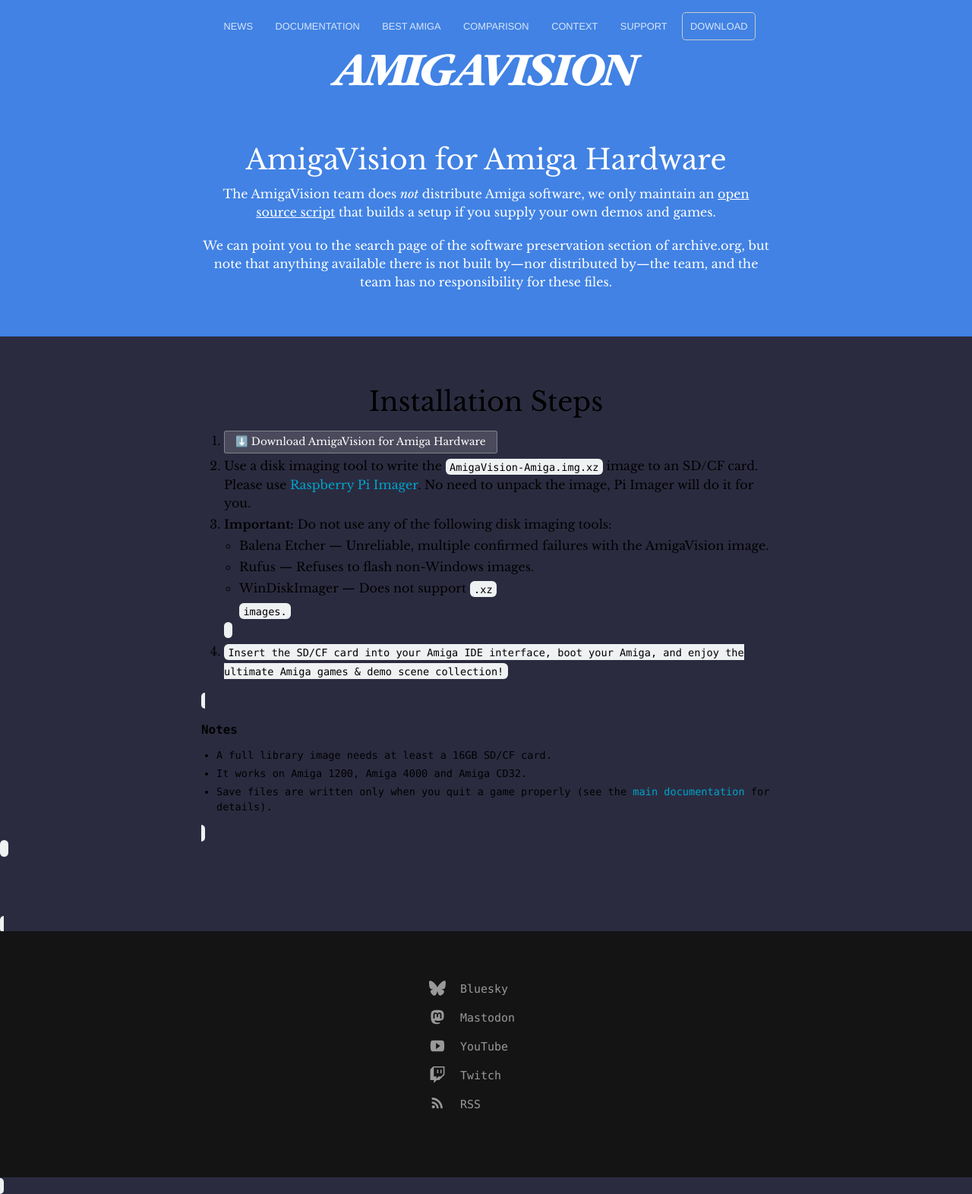
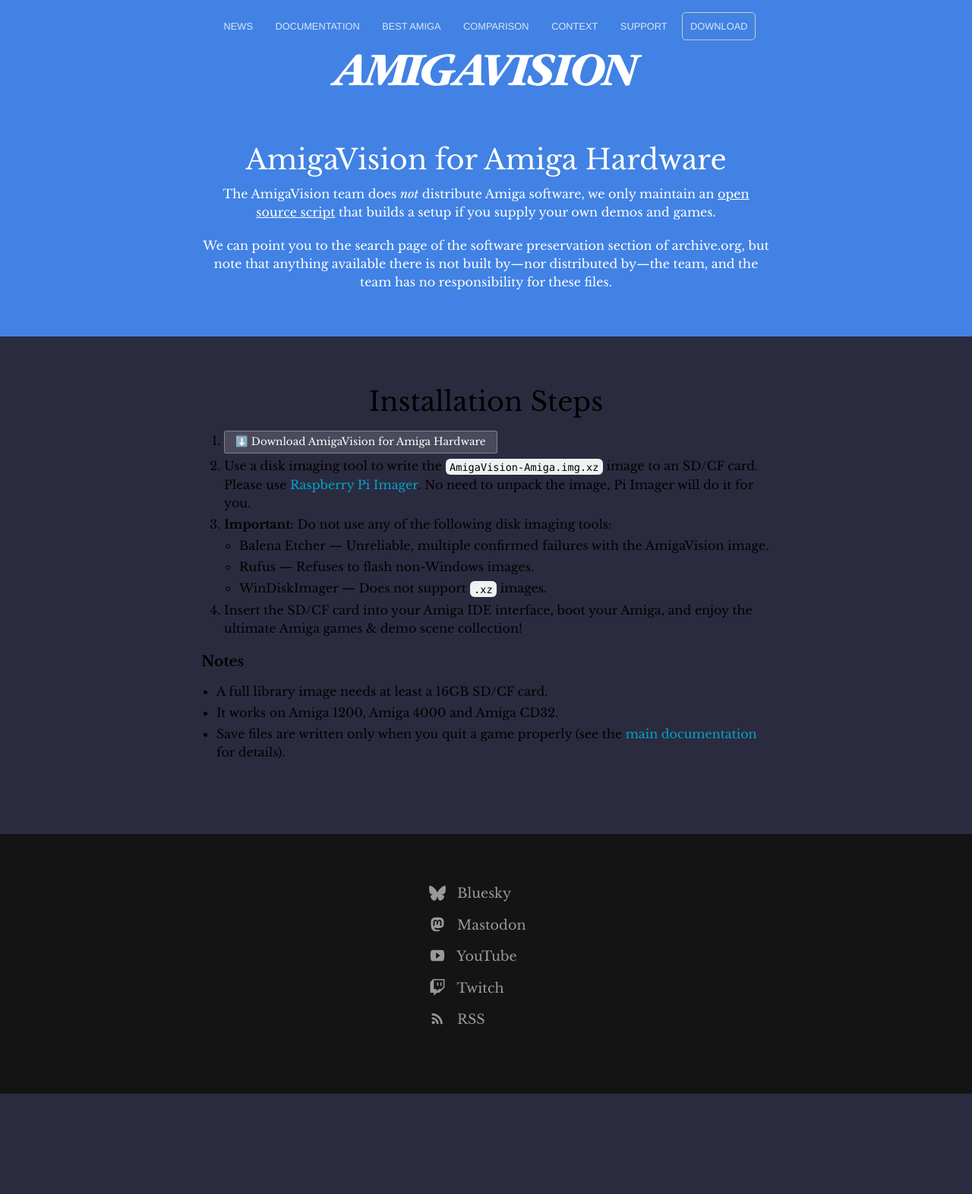
Before and after one commit to amigavision/amigavision.github.io, a Jekyll site: the page built from download/amiga.html, in a window 1280 px wide. Shown: the whole page at 76% size. Built offline with Jekyll 4.4.1, drawn with Linux system fonts in a browser that asks for light colours; after the commit the page ends 1440 px from its top, so only the background shows below that.

Commit message:
Fix markup

```diff
--- a/download/amiga.html
+++ b/download/amiga.html
@@ -22,7 +22,7 @@
         <ul>
           <li>Balena Etcher — Unreliable, multiple confirmed failures with the AmigaVision image.
           <li>Rufus — Refuses to flash non-Windows images.
-          <li>WinDiskImager — Does not support <code>.xz</li> images.
+          <li>WinDiskImager — Does not support <code>.xz</code> images.
         </ul>
 
       <li>Insert the SD/CF card into your Amiga IDE interface, boot your Amiga, and enjoy the ultimate Amiga games & demo scene collection!
--- a/download/pi.html
+++ b/download/pi.html
@@ -23,7 +23,7 @@
         <ul>
           <li>Balena Etcher — Unreliable, multiple confirmed failures with the AmigaVision image.
           <li>Rufus — Refuses to flash non-Windows images.
-          <li>WinDiskImager — Does not support <code>.xz</li> images.
+          <li>WinDiskImager — Does not support <code>.xz</code> images.
         </ul>
       <li>Insert the SD card into your Raspberry Pi, turn it on.
       <li>Enjoy the ultimate Amiga games & demo scene collection!
```
